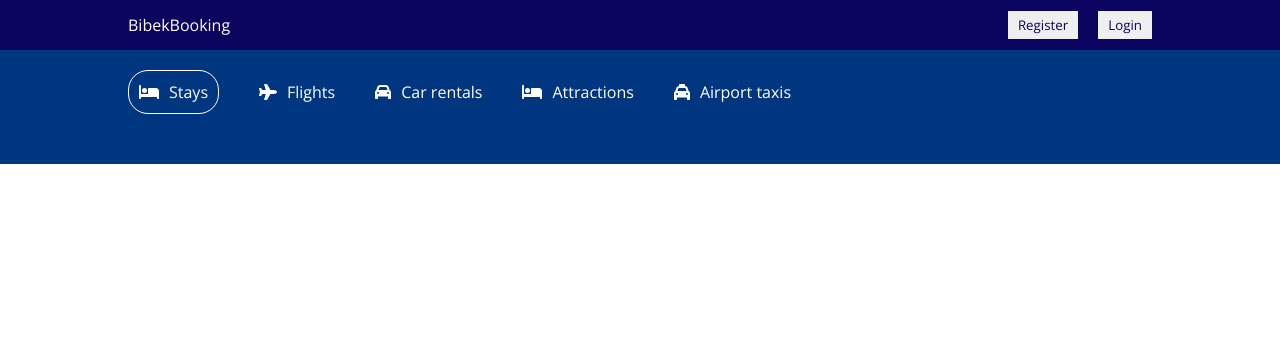
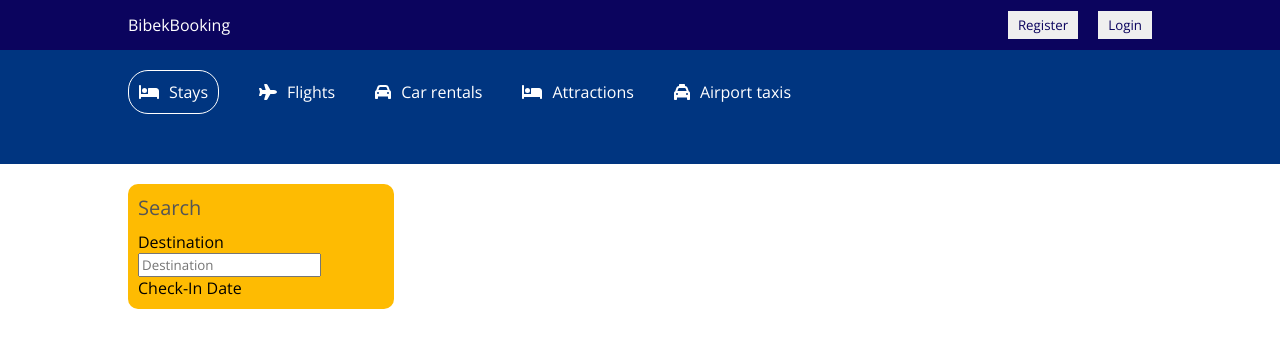
Before and after one commit to Bibek-2022/Reservation-App, a React (Create React App) app: page / in a window 1280 px wide. Both pictures are taken after typing "Sample" into the empty fields and a click on the button "Search". Shown: the top 348 px of the page. Built offline with nearby package versions, Linux system fonts and the light colour scheme.

Commit message:
added list and navigated data from home to list

```diff
--- a/src/pages/list/List.jsx
+++ b/src/pages/list/List.jsx
@@ -1,11 +1,33 @@
 import React from "react";
+import "./list.css";
 import Header from "../../components/header/Header";
 import { Navbar } from "../navbar/Navbar";
+import { useLocation } from "react-router-dom";
+import { useState } from "react";
 
 export const List = () => {
+  const location = useLocation();
+  const [destination, setDestination] = useState(location.state.destination);
+  const [date, setDate] = useState(location.state.date);
+  const [options, setOptions] = useState(location.state.options);
   return (
     <div>
       <Navbar /> <Header type="list" />
+      <div className="listContainer">
+        <div className="listWrapper">
+          <div className="listSearch">
+            <div className="lsTitle">Search</div>
+            <div className="lsItem">
+              <label>Destination</label>
+              <input type="text" placeholder="Destination" />
+            </div>
+            <div className="lsItem">
+              <label>Check-In Date</label>
+            </div>
+          </div>
+          <div className="listResult"></div>
+        </div>
+      </div>
     </div>
   );
 };
--- /dev/null
+++ b/src/pages/list/list.css
@@ -0,0 +1,31 @@
+.listContainer {
+  display: flex;
+
+  justify-content: center;
+  margin-top: 20px;
+}
+
+.listWrapper {
+  width: 100%;
+  max-width: 1024px;
+  display: flex;
+  gap: 20px;
+}
+
+.listSearch {
+  flex: 1;
+  background-color: #febb02;
+  padding: 10px;
+  border-radius: 10px;
+  position: sticky;
+  top: 10px;
+}
+
+.lsTitle {
+  font-size: 20px;
+  color: #555;
+  margin-bottom: 10px;
+}
+.listResult {
+  flex: 3;
+}
```
